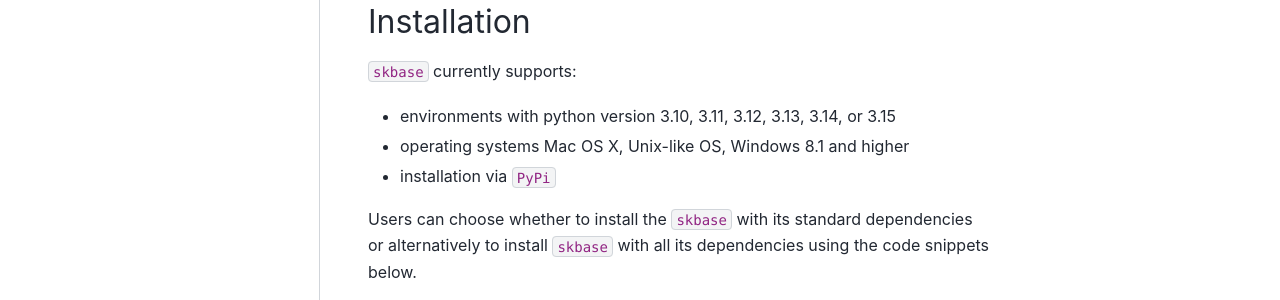
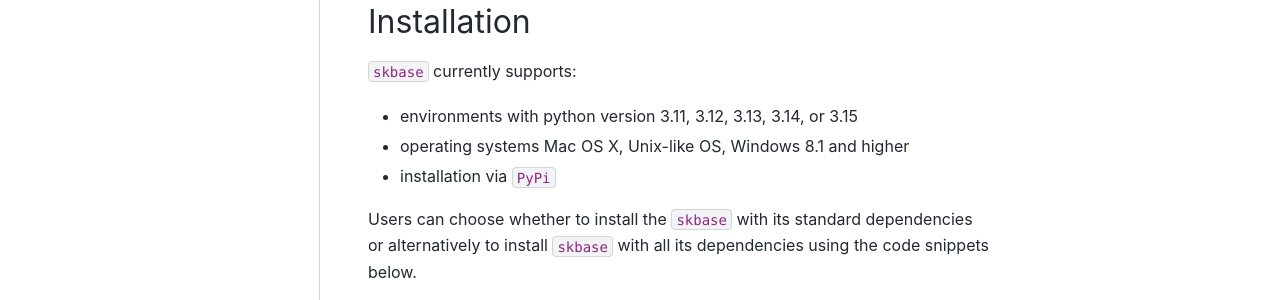
Before and after one commit to sktime/skbase, a Sphinx documentation site: the page built from docs/source/get_started.rst, in a window 1280 px wide and 900 px high. Shown: the part 366-666 px from the top of the window. Built offline with Sphinx 7.4.7 and the PyData theme 0.15.4, drawn with Linux system fonts in a browser that asks for light colours; comment, search, counter and statistics services are not loaded.

Commit message:
3.10 in workflows and docs

```diff
--- a/docs/source/get_started.rst
+++ b/docs/source/get_started.rst
@@ -13,7 +13,7 @@
 
 ``skbase`` currently supports:
 
-* environments with python version 3.10, 3.11, 3.12, 3.13, 3.14, or 3.15
+* environments with python version 3.11, 3.12, 3.13, 3.14, or 3.15
 * operating systems Mac OS X, Unix-like OS, Windows 8.1 and higher
 * installation via ``PyPi``
 
--- a/docs/source/user_documentation/installation.rst
+++ b/docs/source/user_documentation/installation.rst
@@ -6,7 +6,7 @@
 
 ``skbase`` currently supports:
 
-* environments with python version 3.10, 3.11, 3.12, 3.13, 3.14, or 3.15
+* environments with python version 3.11, 3.12, 3.13, 3.14, or 3.15
 * operating systems Mac OS X, Unix-like OS, Windows 8.1 and higher
 
 Checkout the full list of pre-compiled wheels on
--- a/pyproject.toml
+++ b/pyproject.toml
@@ -32,7 +32,7 @@
     "Programming Language :: Python :: 3.14",
     "Programming Language :: Python :: 3.15",
 ]
-requires-python = ">=3.10,<3.16"
+requires-python = ">=3.11,<3.16"
 dependencies = []
 
 [project.optional-dependencies]
```
Also changed, not shown: 2 other files.
